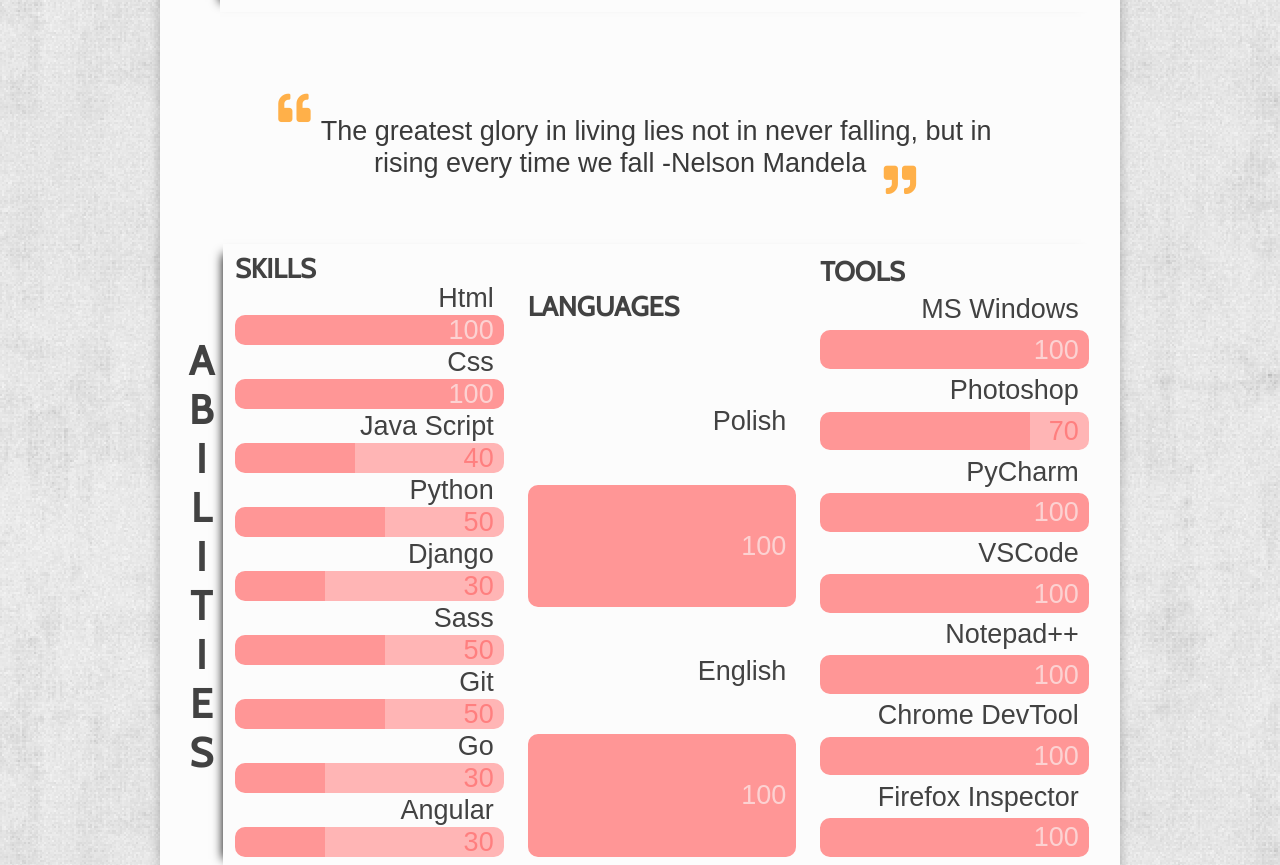
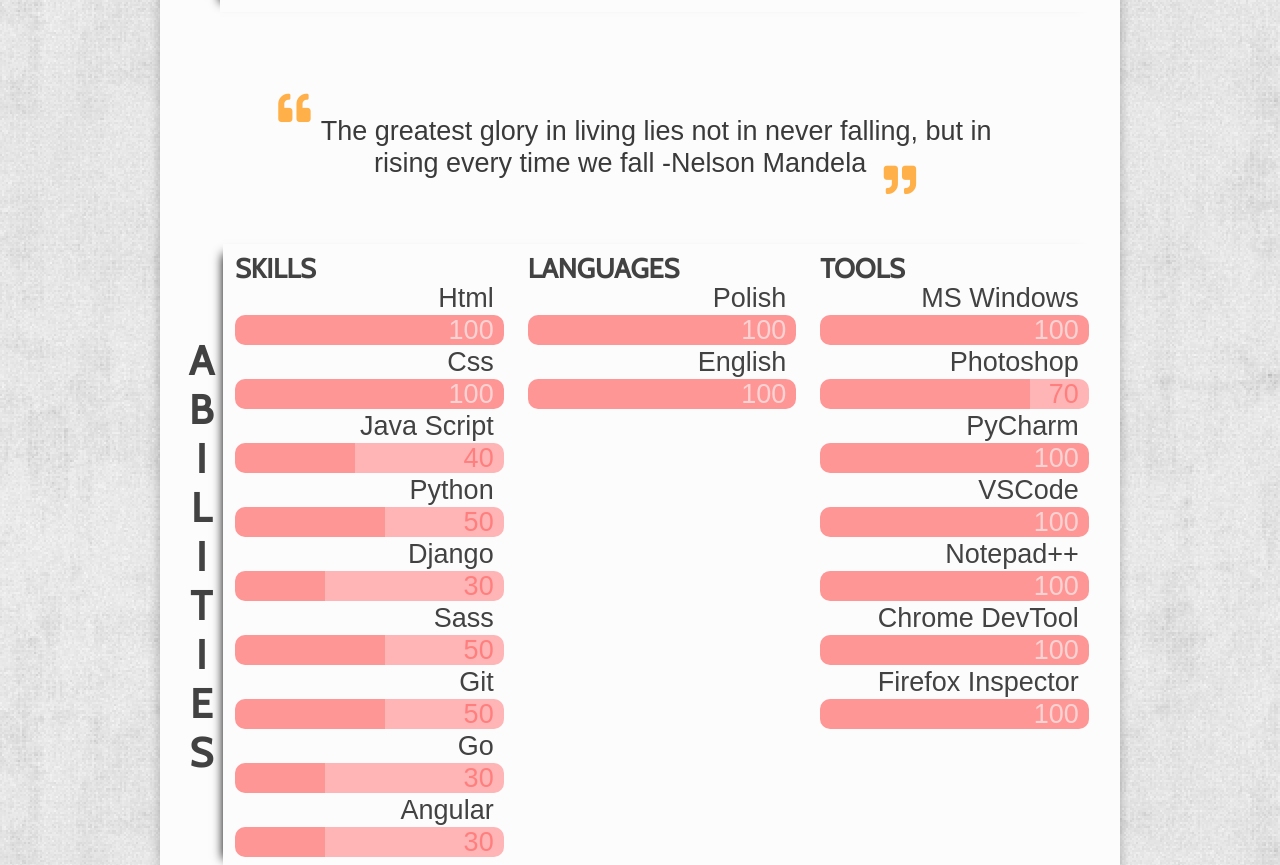
Before and after one commit to kollk82/First-project, a plain HTML site: page portfolio.html in a window 1280 px wide. Shown: the part 1460-2325 px from the top of the page. Drawn offline with Linux system fonts and the light colour scheme; files whose address does not match are found by name; a web font is replaced by a local one.

Commit message:
Add files via upload

```diff
--- a/css/portfolio.css
+++ b/css/portfolio.css
@@ -133,7 +133,6 @@
     width: auto;
     height: auto;
     margin: 7% 2%;
-    /* outline: 1px solid red; */
 }
 .experience .experience--box-1{
     display: -webkit-box;
@@ -204,7 +203,6 @@
     -webkit-box-shadow: -10px 0px 10px -10px #000000;
             box-shadow: -10px 0px 10px -10px #000000;
     padding: 0;
-
     width: 100%;
 }
 .experience--box-2-abilities .skills,
@@ -219,8 +217,6 @@
     -webkit-box-pack: center;
         -ms-flex-pack: center;
             justify-content: space-around;
-
-
     width: 100%;
 
 
@@ -230,6 +226,7 @@
 .experience--box-2-abilities .lng table,
 .experience--box-2-abilities .tools table{
     width: 100%;
+    height: max-content;
 }
 
 .experience--box-2-abilities .skills td,
```
